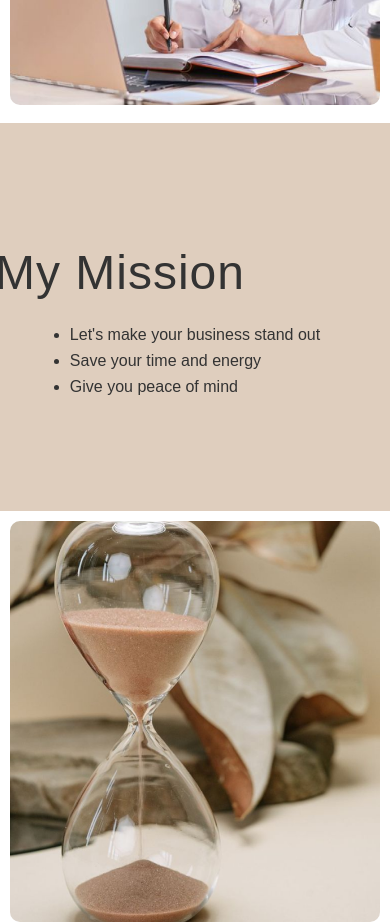
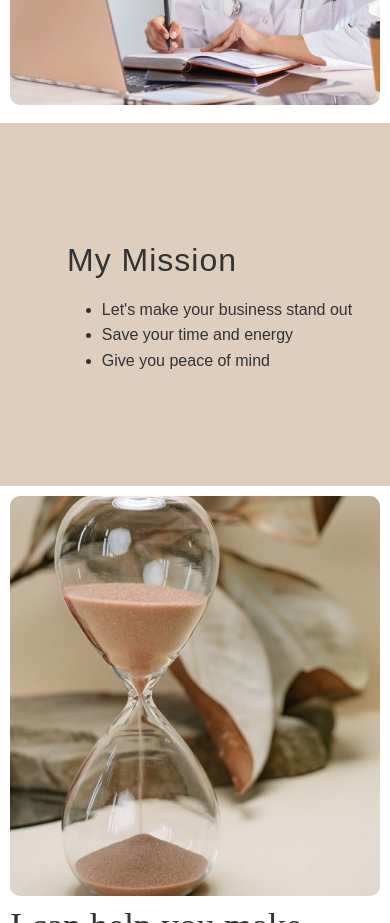
Before and after one commit to Boluski2/D-leah, a plain HTML site: page index.html in a window 390 px wide. Shown: the part 800-1723 px from the top of the page. Drawn offline with Linux system fonts and the light colour scheme.

Commit message:
Initial commit

```diff
--- a/index.css
+++ b/index.css
@@ -727,14 +727,30 @@ body {
         gap: 10px;
     }
 
+    .mission-container h1 {
+        font-size: 2rem;
+    }
+     .mission-container {
+        padding-left: 4rem;
+    }
+
 
 }
 
-/* @media (min-width: 768px) and (max-width: 1024px) {
+@media (max-width: 568px)  {
 
-} */
+
+    .mission-container h1 {
+        font-size: 2rem;
+    }
+}
 
 @media screen and (min-width: 800px) and (max-width: 1024px) {
+
+
+
+
+
 
     .hero {
         padding: 100px 10px 10px;
```
